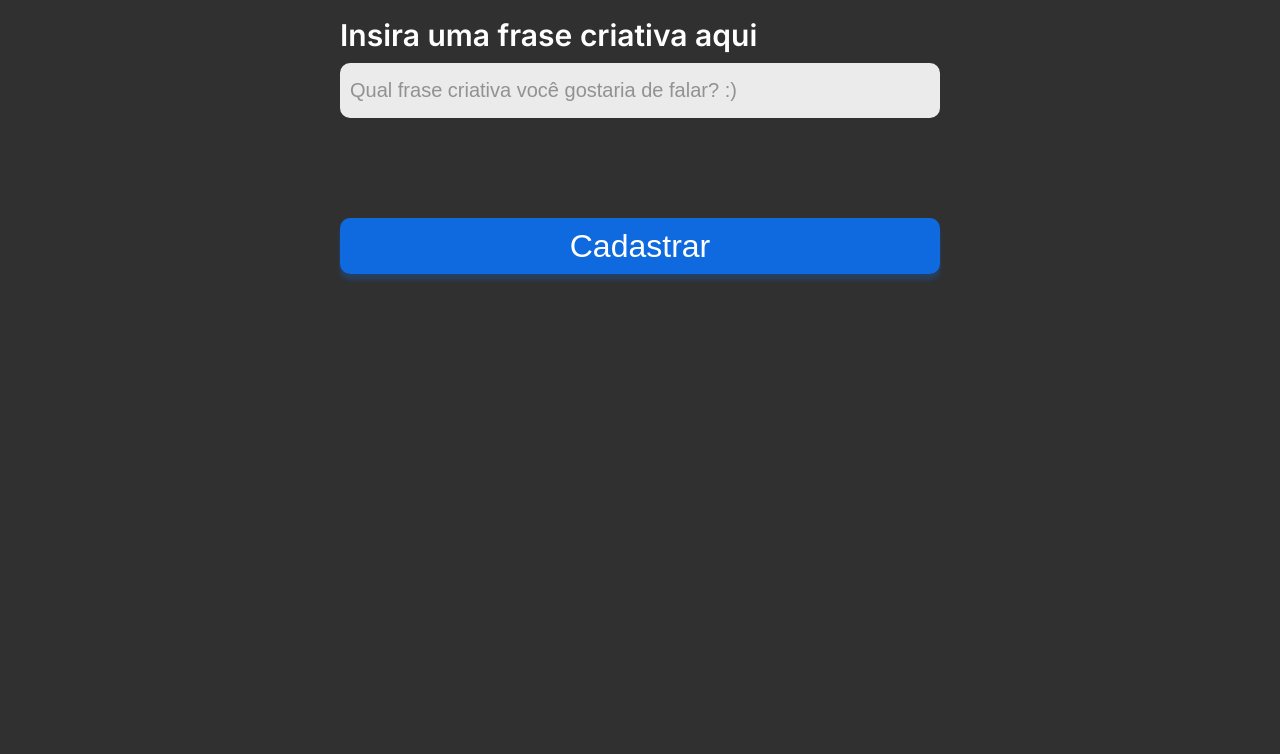
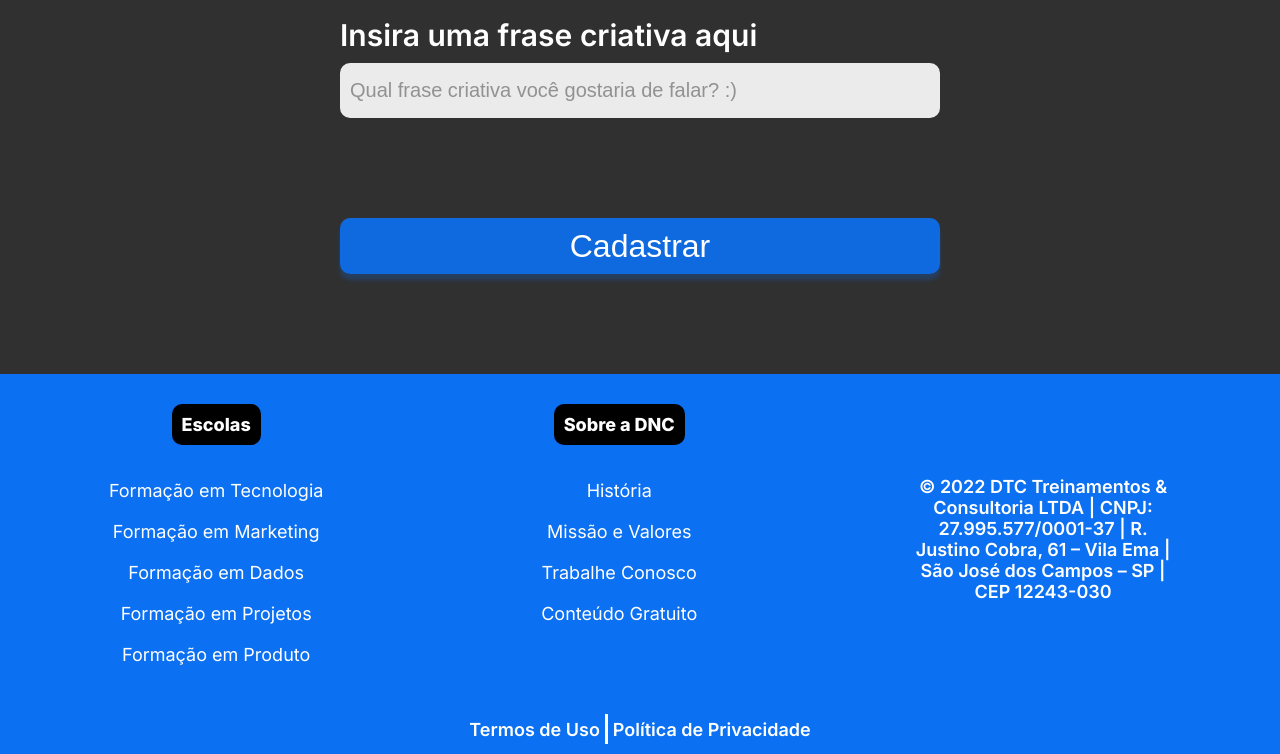
Before and after one commit to danilosb20/bootcamp-dnc, a plain HTML site: page index.html in a window 1280 px wide. Shown: the part 1297-2051 px from the top of the page. Before the commit the page ends 1671 px from the top, so only its background shows below. Drawn offline with Linux system fonts and the light colour scheme.

```diff
--- a/index.html
+++ b/index.html
@@ -67,5 +67,36 @@
         </form>
     </section>
 
+    <footer>
+        <div class="linha1">
+            <nav>
+                <h5>Escolas</h5>
+                <ul>
+                    <li><a href="">Formação em Tecnologia</a></li>
+                    <li><a href="">Formação em Marketing</a></li>
+                    <li><a href="">Formação em Dados</a></li>
+                    <li><a href="">Formação em Projetos</a></li>
+                    <li><a href="">Formação em Produto</a></li>
+                </ul>
+            </nav>
+            <nav>
+                <h5>Sobre a DNC</h5>
+                <ul>
+                    <li><a href="">História</a></li>
+                    <li><a href="">Missão e Valores</a></li>
+                    <li><a href="">Trabalhe Conosco</a></li>
+                    <li><a href="">Conteúdo Gratuito</a></li>
+                </ul>
+            </nav>
+            <div class="endereco">
+                © 2022 DTC Treinamentos & Consultoria LTDA | CNPJ: 27.995.577/0001-37 | R. Justino Cobra, 61 – Vila Ema | São José dos Campos – SP | CEP 12243-030
+            </div>
+        </div>
+        <div class="linha2">
+            <a href="">Termos de Uso</a>
+            <a href="">Política de Privacidade</a>
+        </div>
+    </footer>
+
 </body>
 </html>
--- a/styles.css
+++ b/styles.css
@@ -8,7 +8,7 @@
             --font-padrao:'Inter';
         }
 
-        /* menu principal */
+
         body {
             margin: 0;
             padding: 0;
@@ -16,6 +16,7 @@
             background: linear-gradient(180deg, rgba(12, 112, 242, 0.5) 19.91%, rgba(12, 112, 242, 0) 24.84%), #303030;
             background-repeat: no-repeat;
         }
+        /* menu principal */
         #principal {
             width: 100%;
             height: 100px;
@@ -137,3 +138,120 @@
             box-shadow: 0px 6px 4px 0px rgba(12, 112, 242, 0.25);
             cursor: pointer;
         }
+
+        /* footer */
+
+        footer {
+            width: 100%;
+            background-color: var(--azul-dnc);
+        }
+        footer .linha1 {
+            display: flex;
+            justify-content: space-around;
+            align-items: center;
+        }
+        footer ul {
+            list-style: none;
+            margin: 0;
+            padding: 0;
+
+
+        }
+        footer nav {
+            display: flex;
+            flex-direction: column;
+            align-items: center;
+            height: 330px;
+
+        }
+        footer h5 {
+            text-align: center;
+            color: white;
+            font-weight: 800;
+            font-size: 18px;
+            font-family: var(--font-padrao);
+            border-radius: 10px;
+            background-color: black;
+            padding: 10px;
+            margin-bottom: 15px;
+        }
+        footer ul li {
+            text-align: center;
+            color: white;
+            font-size: 18px;
+            font-family: var(--font-padrao);
+            margin: 20px 0px 20px 0px ;
+        }
+        footer ul li a {
+            color: white;
+            text-decoration: none;
+        }
+        footer ul li a:hover {
+            color: var(--cinza-dnc);
+        }
+        footer .endereco {
+            font-family: var(--font-padrao);
+            font-weight: 600;
+            font-size: 18px;
+            color: white;
+            text-align: center;
+            width: 20%;
+        }
+        footer .linha2 {
+            display: flex;
+            justify-content: center;
+            margin: 0;
+            padding: 10px;
+            height: 30px;
+        }
+        footer .linha2 a{
+            font-family: var(--font-padrao);
+            font-size: 18px;
+            font-weight: 600;
+            color: white;
+            text-decoration: none;
+            padding: 5px;
+        }
+        footer .linha2 a:first-child {
+            border-right: 3px solid white;
+        }
+        footer .linha2 a:hover {
+            color: var(--cinza-dnc);
+        }
+@media only screen and (max-width: 600px) {
+    #principal {
+        flex-direction: column;
+        height: auto;
+    }
+    #menu {
+        flex-direction: column;
+        width: 100%;
+    }
+    #menu a {
+        height: 50px;
+        display: flex;
+        align-items: center;
+        margin: 0;
+    }
+    #principal button {
+        width: 100%;
+        margin: 0;
+    }
+
+    /* section */
+    section h1 {
+        font-size: 30px;
+    }
+    section h2 {
+        font-size: 22px;
+        padding-right: 15px;
+        padding-left: 15px;
+    }
+    form {
+        width: 95%;
+        font-size: 20px;
+    }
+    .checkbox-itens label {
+        font-size: 15px;
+    }
+}
```
